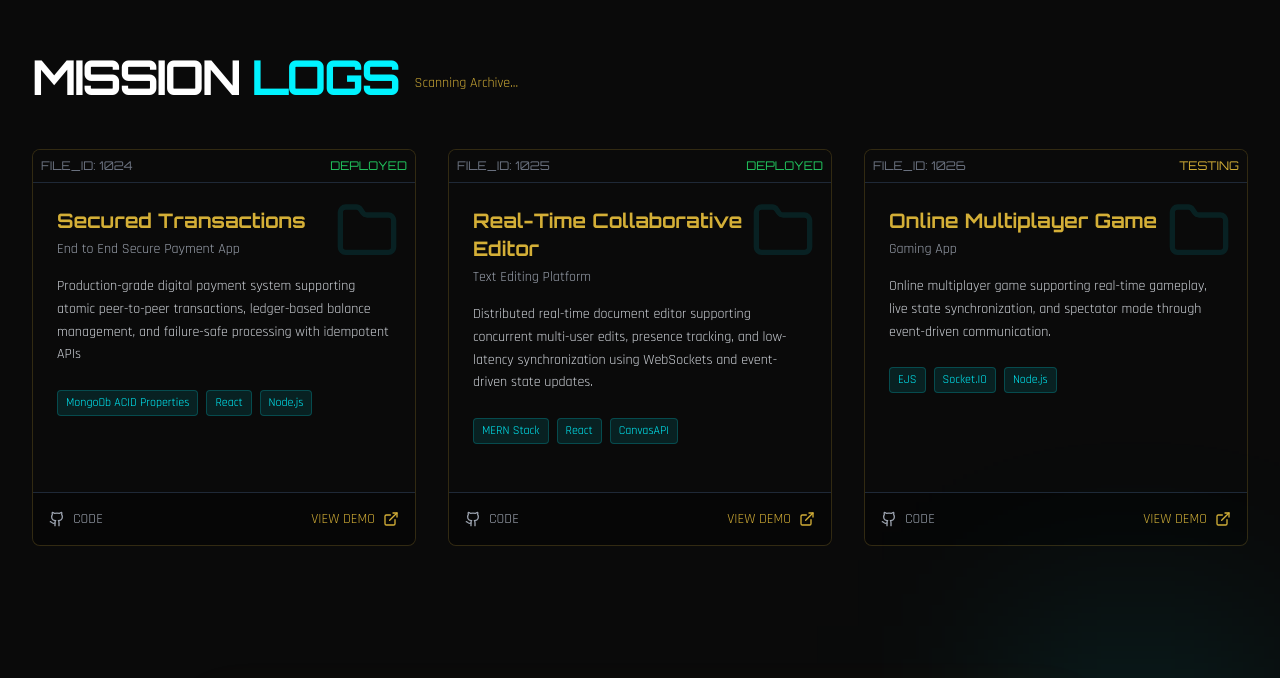
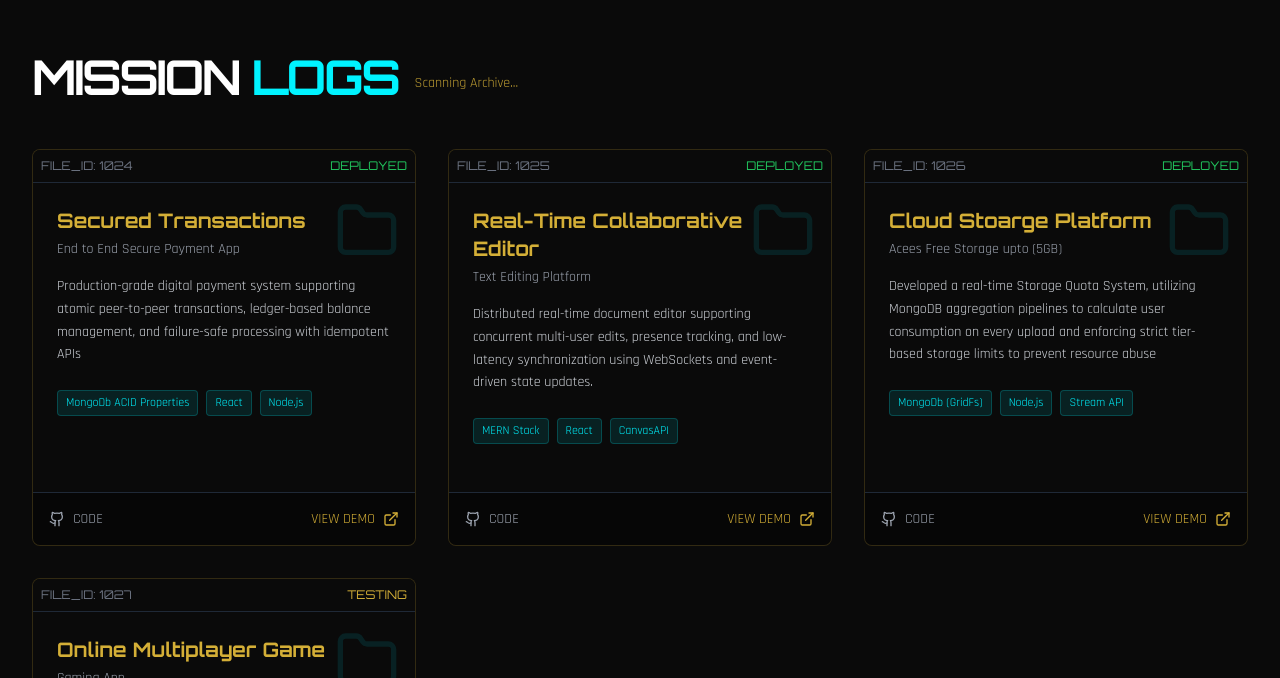
Before and after one commit to Sukhdevvinay/Portfolio, a React (Create React App) app: page / in a window 1280 px wide. Shown: the part 2122-2800 px from the top of the page. Built offline with nearby package versions, Linux system fonts and the light colour scheme.

Commit message:
Update Projects.js

```diff
--- a/src/Components/Projects.js
+++ b/src/Components/Projects.js
@@ -19,6 +19,14 @@ const Projects = () => {
             tech: ["MERN Stack", "React", "CanvasAPI"],
             status: "DEPLOYED",
             links: { demo: "https://sukhdev-editor.vercel.app/", code: "https://github.com/Sukhdevvinay/SukhdevEditor" }
+        },
+        {
+            title: "Cloud Stoarge Platform",
+            subtitle: "Acees Free Storage upto (5GB)",
+            description: "Developed a real-time Storage Quota System, utilizing MongoDB aggregation pipelines to calculate user consumption on every upload and enforcing strict tier-based storage limits to prevent resource abuse",
+            tech: ["MongoDb (GridFs)", "Node.js","Stream API"],
+            status: "DEPLOYED",
+            links: { demo: "https://github.com/Sukhdevvinay/SukhData_Base", code: "https://github.com/Sukhdevvinay/SukhData_Base" }
         },
         {
             title: "Online Multiplayer Game",
```
